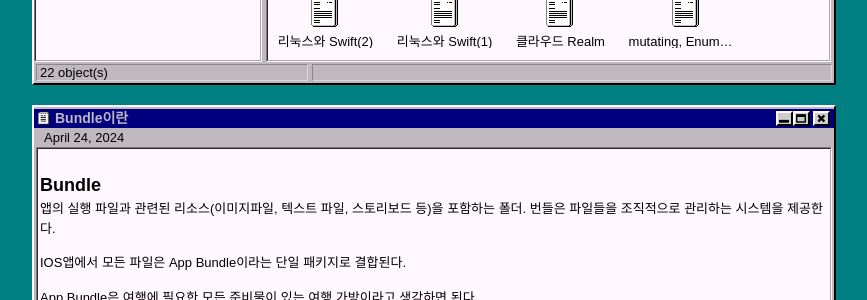
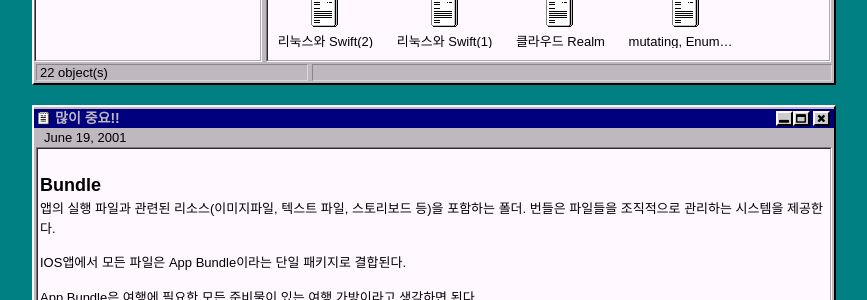
Before and after one commit to joho2022/joho2022.github.io, a Jekyll site: the page built from _posts/2001-06-19-많이 중요!!.md, in a window 1280 px wide. Shown: the part 154-454 px from the top of the page, without its empty margins (206-1073 px from the left). Built offline with Jekyll 4.4.1, drawn with Linux system fonts in a browser that asks for light colours; comment, search, counter and statistics services are not loaded.

Commit message:
Update and rename 2024-04-24-Bundle.md to 2001-06-19-많이 중요!!.md

```diff
--- a/_posts/2024-04-24-Bundle.md
+++ b/_posts/2001-06-19-많이 중요!!.md
@@ -1,6 +1,6 @@
 ---
 layout: default
-title: "Bundle이란"
+title: "많이 중요!!"
 tags: TIL
 ---
 
```
